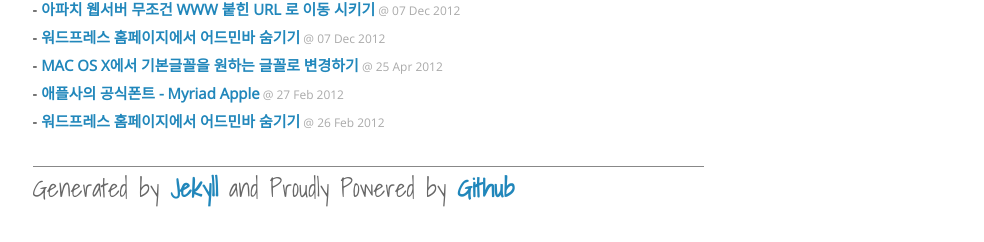
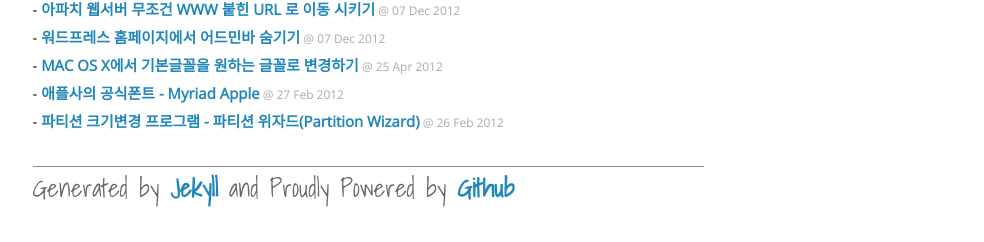
Before and after one commit to Gorski4123/openhiun.github.com, a Jekyll site: the page built from index.html, in a window 1280 px wide. Shown: the part 1881-2123 px from the top of the page, without its empty margins (160-1144 px from the left). Built offline with Jekyll 4.4.1, drawn with Linux system fonts in a browser that asks for light colours; Markdown is read by kramdown in place of the engine named in the settings; comment, search, counter and statistics services are not loaded.

Commit message:
Update 2012-02-26-partition-wizard.md

```diff
--- a/_posts/2012-02-26-partition-wizard.md
+++ b/_posts/2012-02-26-partition-wizard.md
@@ -1,9 +1,9 @@
 ---
 layout: post
-title:  "워드프레스 홈페이지에서 어드민바 숨기기"
+title:  "파티션 크기변경 프로그램 - 파티션 위자드(Partition Wizard)"
 date:   2012-02-26 21:52:45
 categories: k
-permalink: /how-to-hide-adminbar-in-wordpress
+permalink: /partition-wizard
 ---
 
 <img src="http://1.bp.blogspot.com/-boWSJUUo6Sg/TbA71DWCQPI/AAAAAAAADAM/g_f5sVQ9bYA/s400/Partition+Wizard+Professional+Edition.jpg">
```
